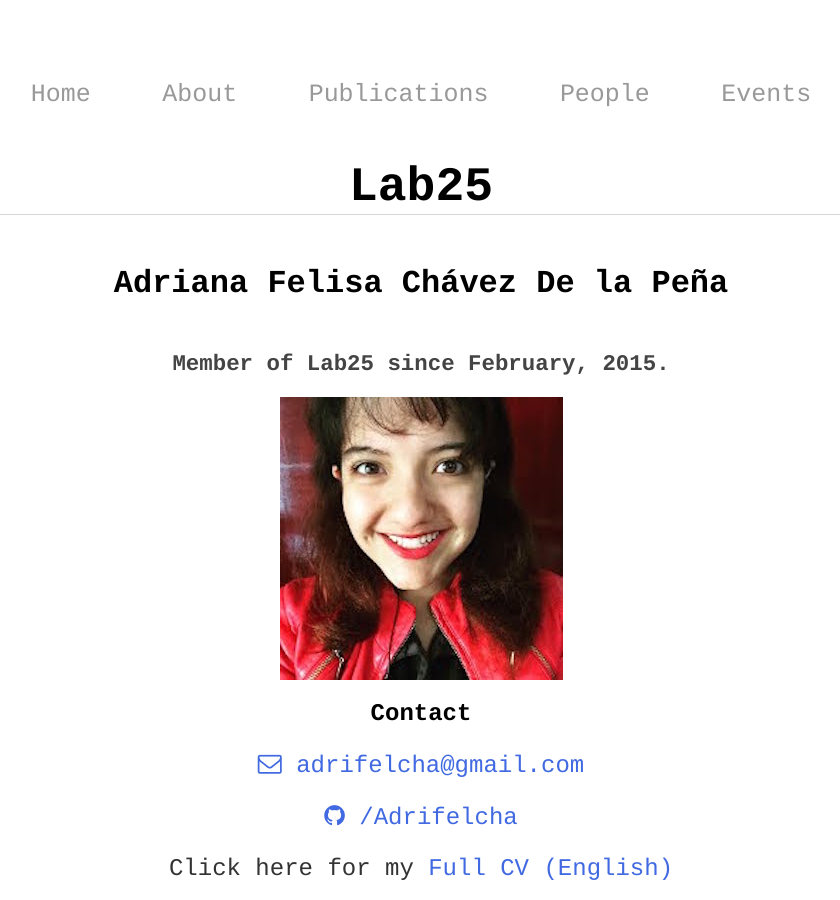
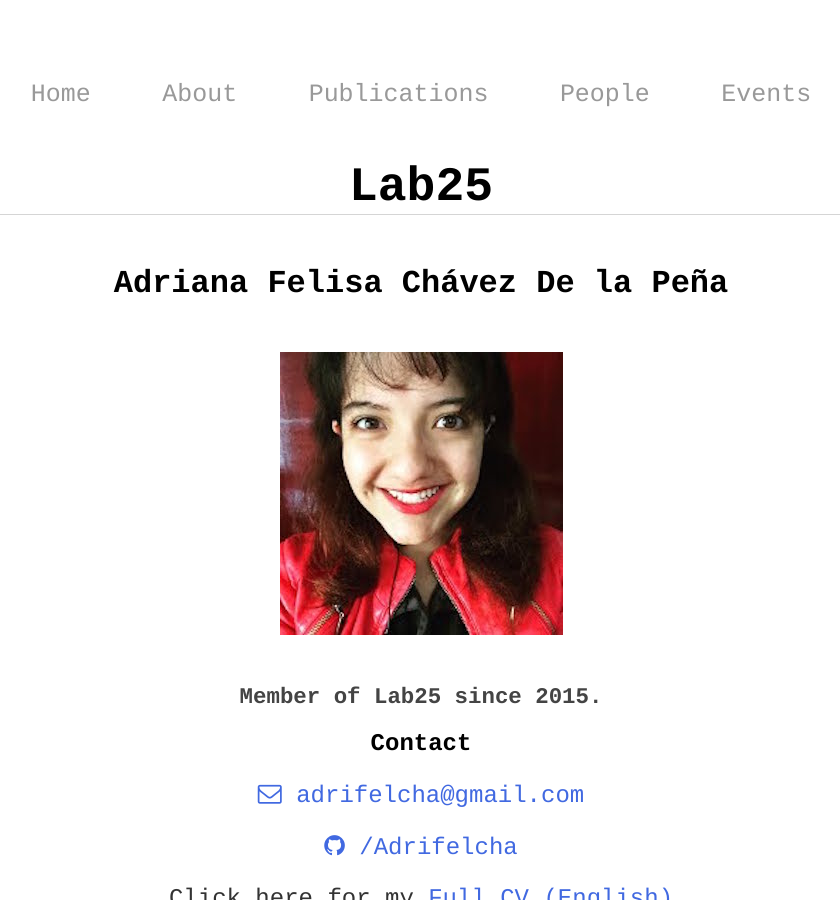
Before and after one commit to BouzasLab25/bouzaslab25.github.io, a Jekyll site: the page built from people/felisa.html, in a window 1280 px wide and 900 px high. Shown: the whole window, without its empty margins (219-1059 px from the left). Built offline with Jekyll 4.4.1, drawn with Linux system fonts in a browser that asks for light colours.

Commit message:
Update felisa.html

```diff
--- a/people/felisa.html
+++ b/people/felisa.html
@@ -5,9 +5,9 @@ title: Lab25 Felisa
 ---
 
 <h3>Adriana Felisa Chávez De la Peña</h3>
-<h5> Member of Lab25 since February, 2015.</h5>
 
 <img class="displayed" src="/images/felisa.jpg" />
+<h5> Member of Lab25 since 2015.</h5>
 
  <h2>Contact</h2>
 
```
